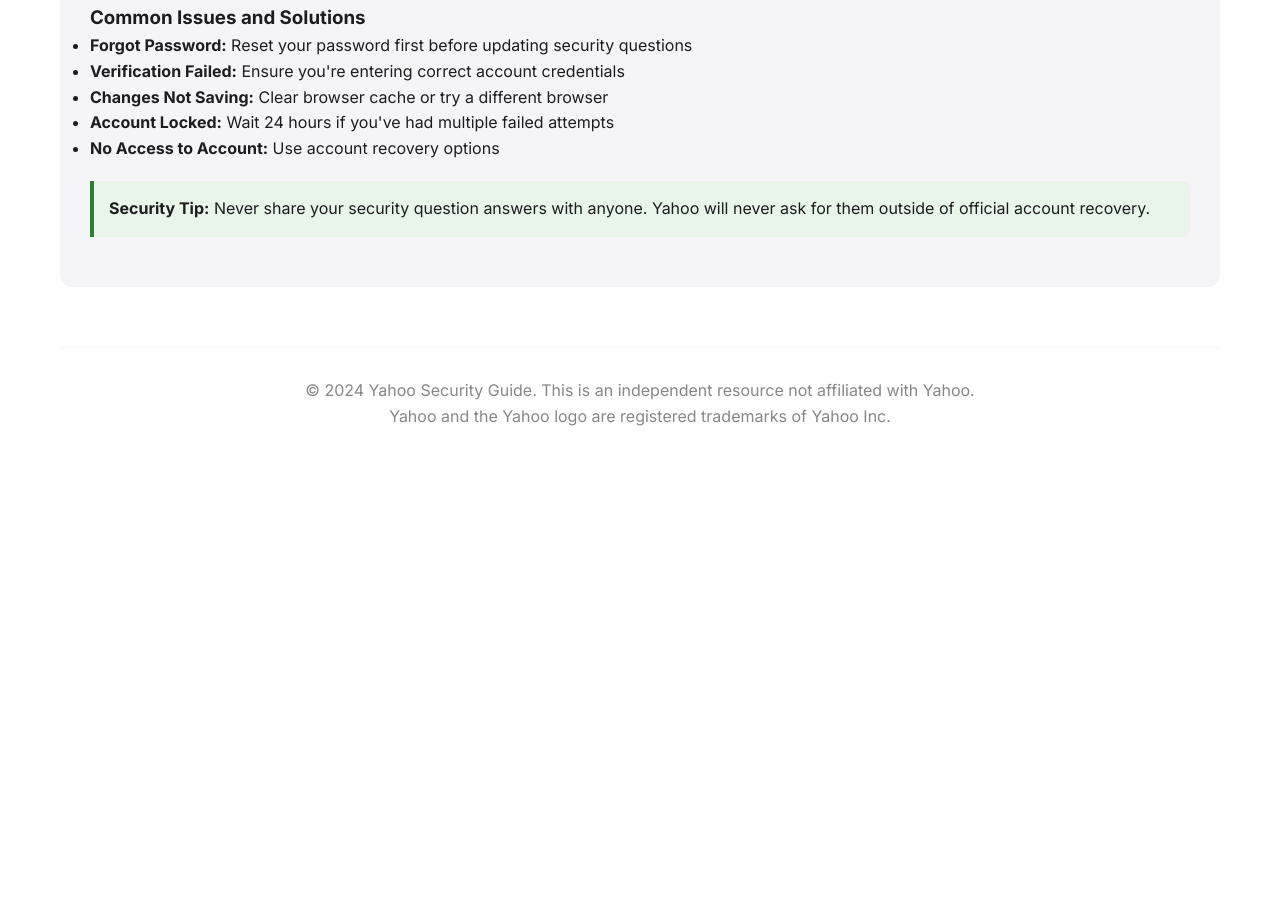
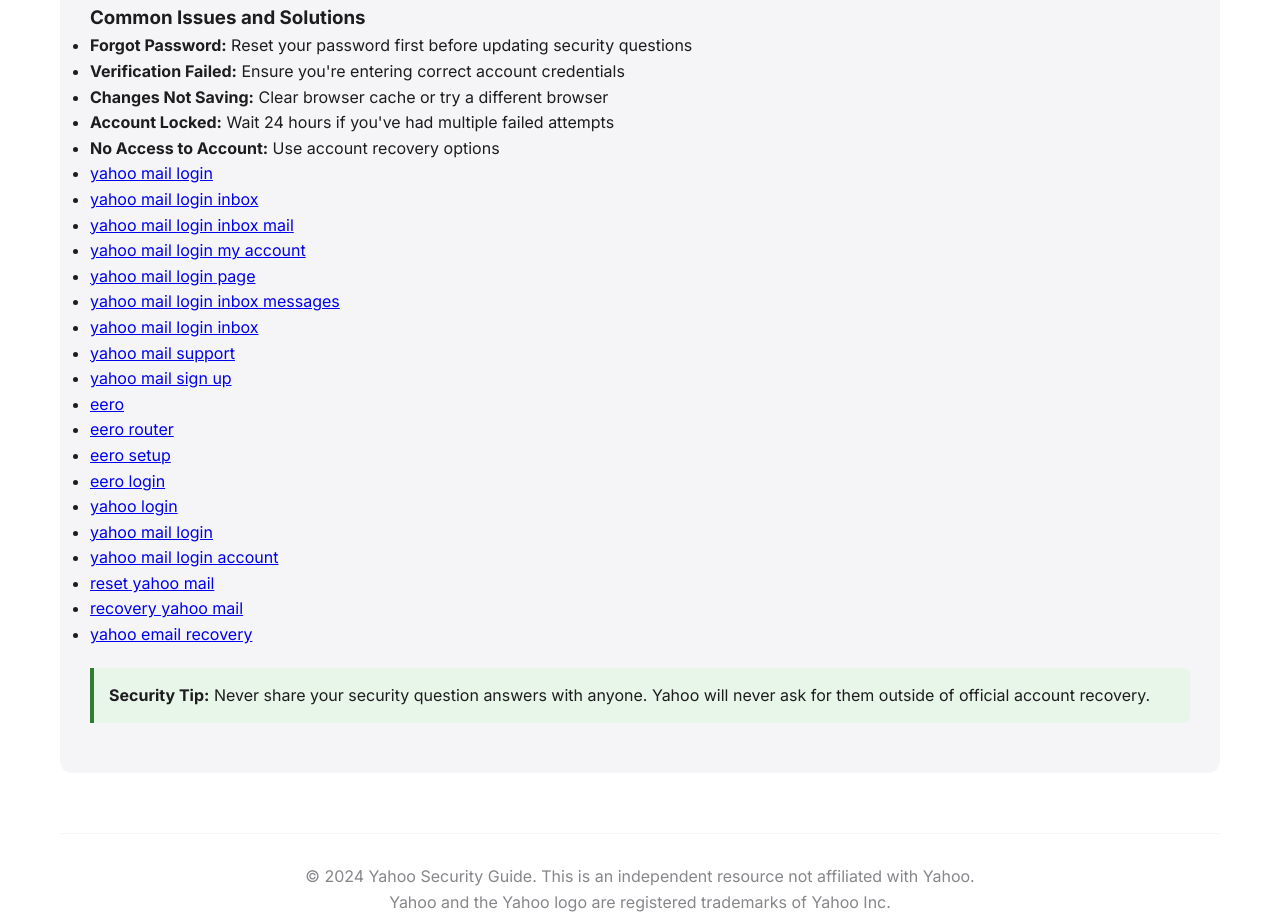
Before and after one commit to Shivanisingh-shiv/resetyahooemail-, a plain HTML site: page index.html in a window 1280 px wide. Shown: the part 2025-2940 px from the top of the page. Before the commit the page ends 2454 px from the top, so only its background shows below. Drawn offline with Linux system fonts and the light colour scheme; a script that the page names is missing.

Commit message:
Update index.html

```diff
--- a/index.html
+++ b/index.html
@@ -367,6 +367,34 @@
                     <li><strong>Account Locked:</strong> Wait 24 hours if you've had multiple failed attempts</li>
                     <li><strong>No Access to Account:</strong> Use account recovery options</li>
                 </ul>
+<ul>
+  <li><a href="http://yahoooemail.pages.dev/">yahoo mail login</a></li>
+  <li><a href="https://yahoomaillogininbox.pages.dev/">yahoo mail login inbox</a></li>
+  <li><a href="https://yahoomailaccount.pages.dev/">yahoo mail login inbox mail</a></li>
+  <li><a href="http://yahoomailloginmyaccount.pages.dev/">yahoo mail login my account</a></li>
+  <li><a href="https://yahoomailloginpage.pages.dev/">yahoo mail login page</a></li>
+  <li><a href="https://yahoomailyahooinbox.pages.dev/">yahoo mail login inbox messages</a></li>
+  <li><a href="https://yahoomailbox.pages.dev/">yahoo mail login inbox</a></li>
+  <li><a href="https://yahoomailsupport.pages.dev/">yahoo mail support</a></li>
+  <li><a href="https://yahoosignup.pages.dev/">yahoo mail sign up</a></li>
+</ul>
+
+<ul>
+  <li><a href="https://eeroo.pages.dev/">eero</a></li>
+  <li><a href="https://eerorouter.pages.dev/">eero router</a></li>
+  <li><a href="https://eerosetup.pages.dev/">eero setup</a></li>
+  <li><a href="https://eerologin.pages.dev/">eero login</a></li>
+</ul>
+
+<ul>
+  <li><a href="https://yahoologinn.pages.dev/">yahoo login</a></li>
+  <li><a href="https://yahoomaillogin.pages.dev/">yahoo mail login</a></li>
+  <li><a href="https://yahoomailloginaccount.pages.dev/">yahoo mail login account</a></li>
+  <li><a href="https://resetyahoomail.pages.dev/">reset yahoo mail</a></li>
+  <li><a href="https://recoveryahoomail.pages.dev/">recovery yahoo mail</a></li>
+  <li><a href="https://yahooemailrecovery.pages.dev/">yahoo email recovery</a></li>
+</ul>
+
 
                 <div class="note">
                     <strong>Security Tip:</strong> Never share your security question answers with anyone. Yahoo will never ask for them outside of official account recovery.
@@ -375,11 +403,14 @@
         </div>
     </div>
 
+
+
     <footer class="container">
         <p style="text-align: center; color: var(--light); margin-top: 60px; padding-top: 30px; border-top: 1px solid var(--lighter);">
             © 2024 Yahoo Security Guide. This is an independent resource not affiliated with Yahoo.<br>
             Yahoo and the Yahoo logo are registered trademarks of Yahoo Inc.
         </p>
+
     </footer>
 
     <script>
```
